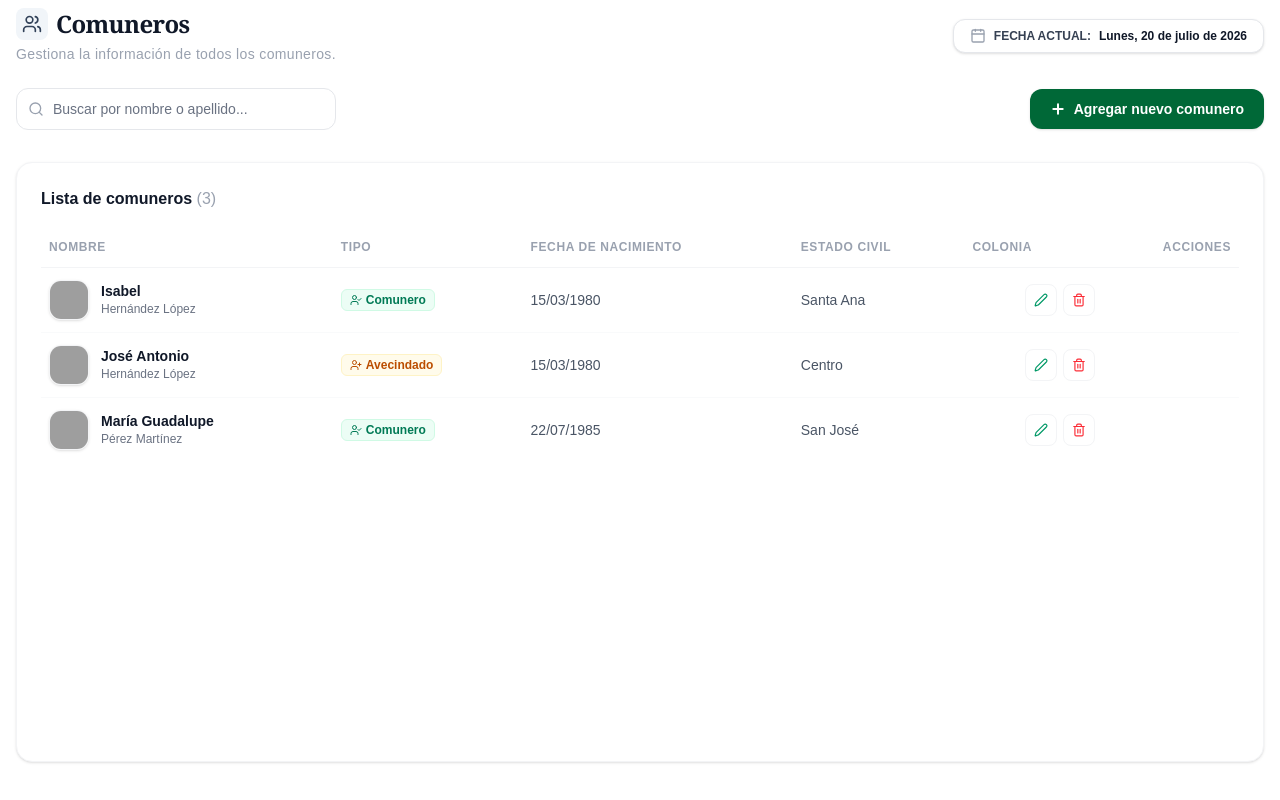
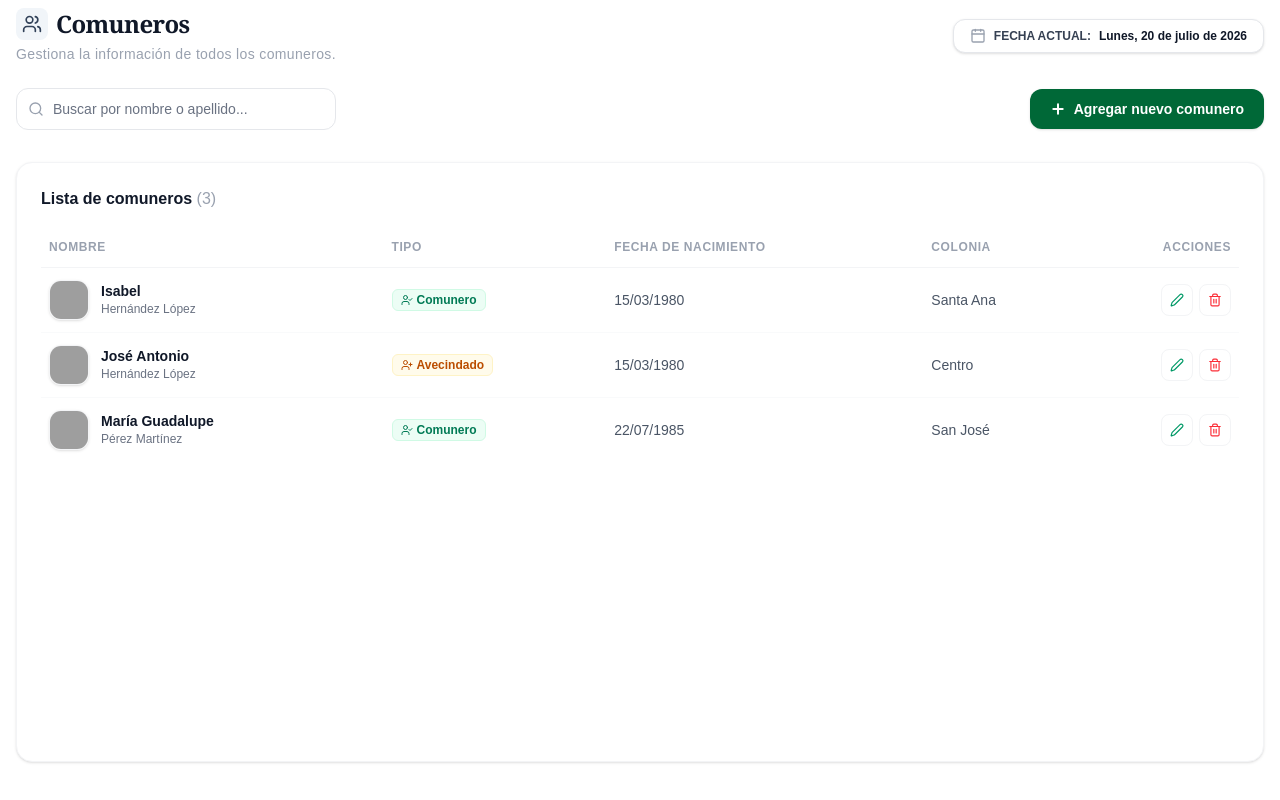
Before and after one commit to Isaili/comuneros, a Next.js app: page /comuneros in a window 1280 px wide. Built offline with nearby package versions, Linux system fonts and the light colour scheme; grey boxes are pictures that could not be loaded.

Commit message:
fix: corregir tipos Ingreso y Reunion tras merge de feature/correciones

```diff
--- a/src/features/comuneros/components/ComunerosList.tsx
+++ b/src/features/comuneros/components/ComunerosList.tsx
@@ -109,7 +109,6 @@ export const ComunerosList: React.FC<ListProps> = ({
                 <th className="py-3 px-2">Nombre</th>
                 <th className="py-3 px-2">Tipo</th>
                 <th className="py-3 px-2">Fecha de nacimiento</th>
-                <th className="py-3 px-2">Estado civil</th>
                 <th className="py-3 px-2">Colonia</th>
                 <th className="py-3 px-2 text-right">Acciones</th>
               </tr>
--- a/src/features/menu/components/Sidebar.tsx
+++ b/src/features/menu/components/Sidebar.tsx
@@ -26,9 +26,6 @@ const menuItems = [
   { name: "Multas y Asistencias", view: "multas-asistencias", icon: CircleDollarSign },
   { name: "Reportes", view: "reportes", icon: ClipboardList },
   { name: "Kiosco QR", view: "kiosco-qr", icon: QrCode },
-
-  { name: "Reunion", view: "reunion", icon: ShieldCheck },
-
   { name: "Bienvenida Comunero", view: "Pantalla de Asistencia", icon: Monitor },
 
 ];
--- a/src/features/menu/page/PreviewPage.tsx
+++ b/src/features/menu/page/PreviewPage.tsx
@@ -78,7 +78,6 @@ export const PreviewPage: React.FC = () => {
           'pagos',
           'multas-asistencias',
           'kiosco-qr',
-          'reportes',
           'Pantalla de Asistencia',
         ].includes(currentView) && (
           <div className="bg-white border border-gray-100 rounded-2xl p-12 text-center text-gray-400 font-medium capitalize animate-fade-in">
```
